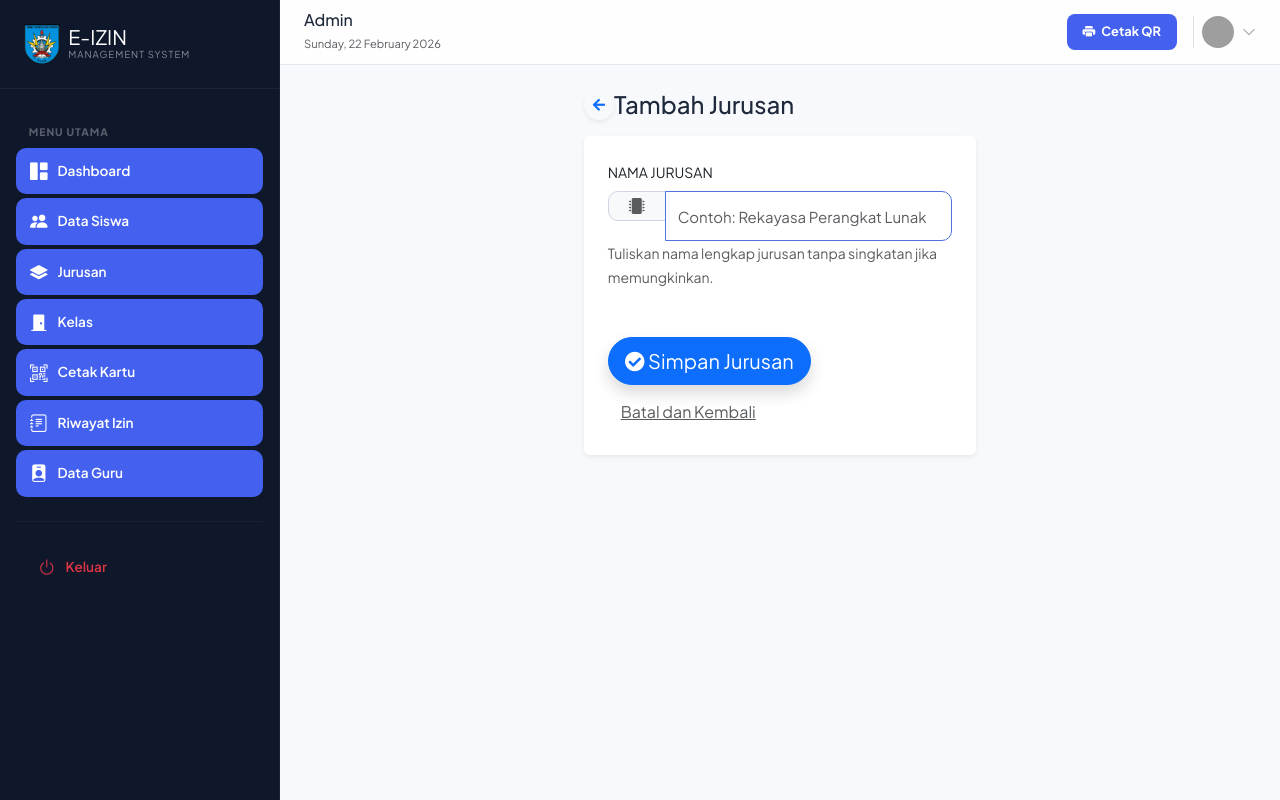
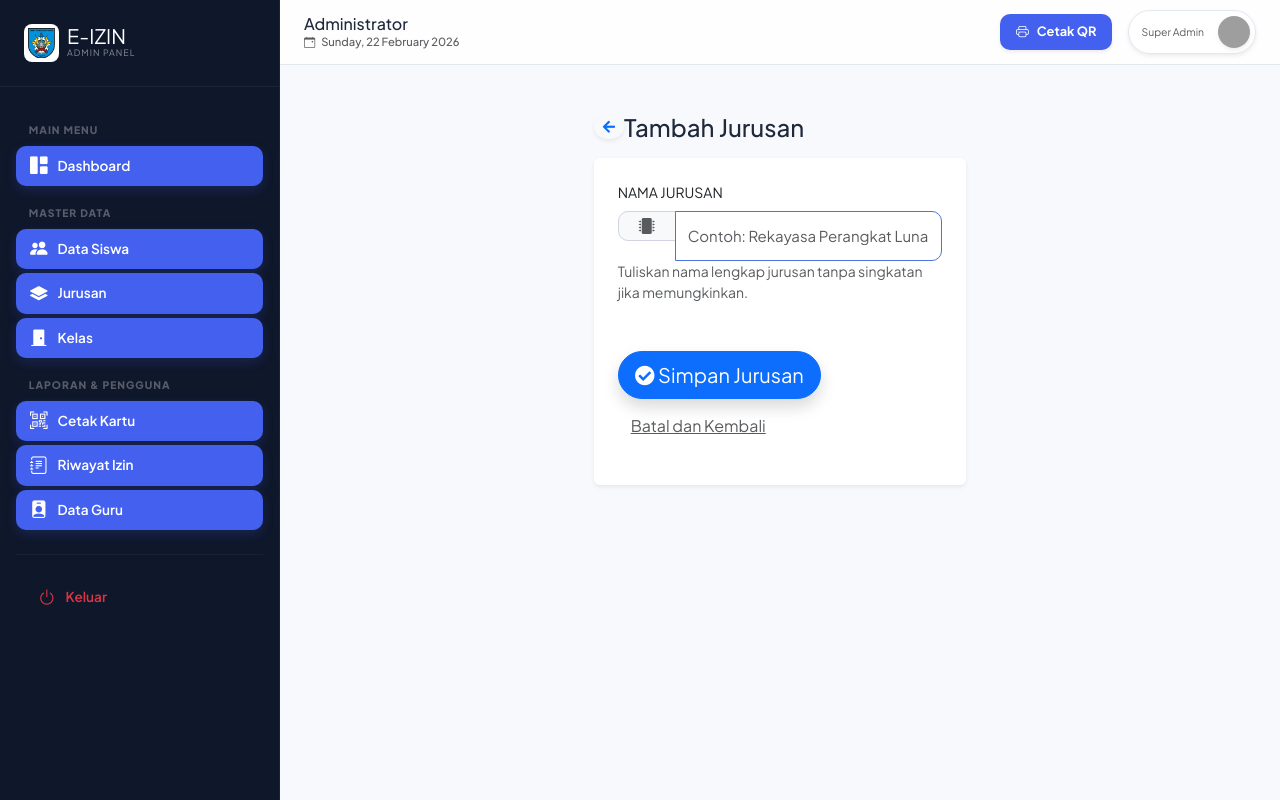
Before and after one commit to reyhan74/ci4izin, a CodeIgniter 4 app: the page made by app/Views/admin/jurusan/create.php in a window 1280 px wide. Run offline with PHP 8.4 and a stand-in for CodeIgniter, Linux system fonts and the light colour scheme; the template is opened without the code that fills it, so the values that code supplies are empty; some libraries are stand-ins or nearby versions; grey boxes are pictures that could not be loaded.

Commit message:
Refactor admin layout and styles for clarity
Updated layout styles and improved sidebar and header elements for better user experience.

```diff
--- a/app/Views/layout/admin.php
+++ b/app/Views/layout/admin.php
@@ -1,4 +1,4 @@
-<!DOCTYPE html>
+
 <html lang="id">
 <head>
     <meta charset="UTF-8">
@@ -27,7 +27,7 @@
             color: #1e293b;
         }
 
-        /* --- SIDEBAR GLASSMORPHISM --- */
+        /* --- SIDEBAR --- */
         .sidebar {
             width: var(--sidebar-width);
             height: 100vh;
@@ -47,14 +47,6 @@
             align-items: center;
             text-decoration: none;
             border-bottom: 1px solid rgba(255,255,255,0.05);
-        }
-
-        .brand-icon {
-            background: var(--accent);
-            width: 38px; height: 38px;
-            display: flex; align-items: center; justify-content: center;
-            border-radius: 10px; margin-right: 12px;
-            color: white;
         }
 
         .nav-custom { padding: 1rem; flex-grow: 1; overflow-y: auto; }
@@ -79,9 +71,9 @@
 
         .nav-custom a i { margin-right: 10px; font-size: 1.1rem; }
         .nav-custom a:hover { color: #fff; background: rgba(255,255,255,0.05); }
-        .nav-custom a.active { background: var(--accent) !important; color: #fff !important; }
+        .nav-custom a.active { background: var(--accent) !important; color: #fff !important; box-shadow: 0 4px 12px rgba(67, 97, 238, 0.2); }
 
-        /* --- MAIN CONTENT & NAVBAR --- */
+        /* --- TOPBAR --- */
         main {
             margin-left: var(--sidebar-width);
             width: calc(100% - var(--sidebar-width));
@@ -99,33 +91,39 @@
             height: 65px;
         }
 
-        .qr-download-btn {
+        .btn-header-action {
             background: var(--accent);
             color: white; padding: 8px 16px;
-            border-radius: 8px; font-size: 0.8rem; font-weight: 700;
-            text-decoration: none; display: flex; align-items: center; gap: 6px;
+            border-radius: 10px; font-size: 0.8rem; font-weight: 700;
+            text-decoration: none; display: flex; align-items: center; gap: 8px;
+            transition: 0.3s; border: none;
         }
+        .btn-header-action:hover { background: #3751d7; color: white; transform: translateY(-1px); }
 
-        /* --- MOBILE TRANSPARENT STYLE --- */
+        /* --- MOBILE OPTIMIZATION --- */
         @media (max-width: 991.98px) {
             .sidebar {
                 transform: translateX(-100%);
-                /* Efek Transparan Glassmorphism di Mobile */
-                background: rgba(15, 23, 42, 0.8) !important;
-                backdrop-filter: blur(15px);
-                -webkit-backdrop-filter: blur(15px);
+                background: var(--sidebar-dark) !important;
             }
             .sidebar.active { transform: translateX(0); }
             main { margin-left: 0; width: 100%; }
-
             .sidebar-overlay {
                 display: none; position: fixed; inset: 0;
-                background: rgba(0,0,0,0.3); backdrop-filter: blur(4px); z-index: 1040;
+                background: rgba(0,0,0,0.4); backdrop-filter: blur(4px); z-index: 1040;
             }
             .sidebar-overlay.active { display: block; }
         }
 
-        .modal-content { border-radius: 20px; border: none; }
+        .user-pill {
+            background: #fff;
+            border: 1px solid #e2e8f0;
+            padding: 5px 5px 5px 12px;
+            border-radius: 30px;
+            display: flex; align-items: center;
+            gap: 10px; transition: 0.3s;
+        }
+        .user-pill:hover { background: #f1f5f9; }
     </style>
 </head>
 <body>
@@ -134,24 +132,23 @@
     <div class="sidebar-overlay" id="sidebarOverlay"></div>
 
     <aside class="sidebar">
-        <a href="<?= site_url('admin/dashboard') ?>" class="sidebar-brand">
-    <div class="brand-logo-container me-2">
-        <img src="<?= base_url('/img/logo.png') ?>" alt="Logo" class="img-fluid" style="height: 40px; width: auto;">
-    </div>
-
-    <div class="d-flex flex-column">
-        <span class="text-white lh-1 fw-800 fs-5">E-IZIN</span>
-        <span class="text-white-50 small" style="font-size: 0.6rem; letter-spacing: 1px;">MANAGEMENT SYSTEM</span>
-    </div>
-</a>
+        <a href="<?= site_url('admin/dashboard') ?>" class="sidebar-brand text-decoration-none">
+            <div class="brand-logo-container me-2 text-center bg-white rounded-3 p-1">
+                <img src="<?= base_url('/img/logo.png') ?>" alt="Logo" class="img-fluid" style="height: 30px; width: auto;">
+            </div>
+            <div class="d-flex flex-column">
+                <span class="text-white lh-1 fw-800 fs-5">E-IZIN</span>
+                <span class="text-white-50 small" style="font-size: 0.55rem; letter-spacing: 1px;">ADMIN PANEL</span>
+            </div>
+        </a>
 
         <nav class="nav-custom">
-            <div class="nav-label">Menu Utama</div>
+            <div class="nav-label">Main Menu</div>
             <a href="<?= site_url('admin/dashboard') ?>" class="<?= url_is('admin/dashboard*') ? 'active' : '' ?>">
                 <i class="bi bi-grid-1x2-fill"></i> Dashboard
             </a>
 
-
+            <div class="nav-label">Master Data</div>
             <a href="<?= site_url('admin/siswa') ?>" class="<?= url_is('admin/siswa*') ? 'active' : '' ?>">
                 <i class="bi bi-people-fill"></i> Data Siswa
             </a>
@@ -162,7 +159,7 @@
                 <i class="bi bi-door-closed-fill"></i> Kelas
             </a>
 
-
+            <div class="nav-label">Laporan & Pengguna</div>
             <a href="<?= site_url('admin/qr-siswa') ?>" class="<?= url_is('admin/qr-siswa*') ? 'active' : '' ?>">
                 <i class="bi bi-qr-code-scan"></i> Cetak Kartu
             </a>
@@ -188,23 +185,30 @@
                     <i class="bi bi-list fs-4"></i>
                 </button>
                 <div class="d-none d-md-block">
-                    <h6 class="fw-800 mb-0"><?= $title ?? 'Admin' ?></h6>
-                    <small class="text-muted" style="font-size: 0.7rem;"><?= date('l, d F Y') ?></small>
+                    <h6 class="fw-800 mb-0"><?= $title ?? 'Administrator' ?></h6>
+                    <small class="text-muted" style="font-size: 0.7rem; font-weight: 500;">
+                        <i class="bi bi-calendar-event me-1"></i> <?= date('l, d F Y') ?>
+                    </small>
                 </div>
             </div>
 
-            <div class="d-flex align-items-center gap-2">
-                <a href="<?= site_url('admin/qr-siswa/') ?>" class="qr-download-btn d-none d-sm-flex">
-                    <i class="bi bi-printer-fill"></i> Cetak QR
+            <div class="d-flex align-items-center gap-3">
+                <a href="<?= site_url('admin/qr-siswa') ?>" class="btn-header-action d-none d-sm-flex shadow-sm">
+                    <i class="bi bi-printer"></i> Cetak QR
                 </a>
-                <div class="ms-2 ps-2 border-start d-flex align-items-center gap-2" style="cursor:pointer" data-bs-toggle="modal" data-bs-target="#settingsModal">
-                    <img src="https://ui-avatars.com/api/?name=Admin&background=4361ee&color=fff&bold=true" class="rounded-circle" width="32" height="32">
-                    <i class="bi bi-chevron-down small opacity-50 d-none d-lg-block"></i>
+
+                <div class="user-pill shadow-sm" style="cursor:pointer" data-bs-toggle="modal" data-bs-target="#settingsModal">
+                    <div class="d-none d-lg-block text-end me-1">
+                        <div class="fw-800 mb-0 lh-1" style="font-size: 0.75rem;"><?= session()->get('nama') ?></div>
+                        <small class="text-muted" style="font-size: 0.65rem;">Super Admin</small>
+                    </div>
+                    <img src="https://ui-avatars.com/api/?name=<?= urlencode(session()->get('nama')) ?>&background=4361ee&color=fff&bold=true"
+                         class="rounded-circle shadow-sm" width="32" height="32">
                 </div>
             </div>
         </header>
 
-        <div class="content animate__animated animate__fadeIn">
+        <div class="content p-3 p-lg-4 animate__animated animate__fadeIn">
             <?= $this->renderSection('content') ?>
         </div>
     </main>
@@ -212,18 +216,18 @@
 
 <div class="modal fade" id="settingsModal" tabindex="-1" aria-hidden="true">
     <div class="modal-dialog modal-dialog-centered">
-        <div class="modal-content shadow-lg">
+        <div class="modal-content shadow-lg border-0">
             <div class="modal-header border-0 p-4 pb-0">
-                <h5 class="fw-800 mb-0">Pengaturan Akun</h5>
+                <h5 class="fw-800 mb-0">Manajemen Akun</h5>
                 <button type="button" class="btn-close shadow-none" data-bs-dismiss="modal"></button>
             </div>
             <div class="modal-body p-4">
                 <ul class="nav nav-pills mb-4 bg-light p-1 rounded-3 d-flex" role="tablist">
                     <li class="nav-item flex-fill">
-                        <button class="nav-link active w-100 py-2" data-bs-toggle="pill" data-bs-target="#pills-profile">Profil</button>
+                        <button class="nav-link active w-100 py-2 fw-bold" data-bs-toggle="pill" data-bs-target="#pills-profile">Profil</button>
                     </li>
                     <li class="nav-item flex-fill">
-                        <button class="nav-link w-100 py-2" data-bs-toggle="pill" data-bs-target="#pills-security">Keamanan</button>
+                        <button class="nav-link w-100 py-2 fw-bold" data-bs-toggle="pill" data-bs-target="#pills-security">Keamanan</button>
                     </li>
                 </ul>
                 <div class="tab-content">
@@ -231,14 +235,14 @@
                         <form action="<?= base_url('admin/settings/profile') ?>" method="post">
                             <?= csrf_field() ?>
                             <div class="mb-3">
-                                <label class="small fw-bold mb-1">Nama Lengkap</label>
-                                <input type="text" name="nama" class="form-control bg-light border-0 py-2" value="<?= session()->get('nama') ?>" required>
+                                <label class="small fw-bold mb-1">Nama Admin</label>
+                                <input type="text" name="nama" class="form-control bg-light border-0 py-2 rounded-3" value="<?= session()->get('nama') ?>" required>
                             </div>
                             <div class="mb-4">
                                 <label class="small fw-bold mb-1">Email</label>
-                                <input type="email" name="email" class="form-control bg-light border-0 py-2" value="<?= session()->get('email') ?>" required>
+                                <input type="email" name="email" class="form-control bg-light border-0 py-2 rounded-3" value="<?= session()->get('email') ?>" required>
                             </div>
-                            <button type="submit" class="btn btn-primary w-100 py-2 fw-bold">Simpan</button>
+                            <button type="submit" class="btn btn-primary w-100 py-2 fw-bold rounded-3">Simpan Perubahan</button>
                         </form>
                     </div>
                     <div class="tab-pane fade" id="pills-security">
@@ -246,14 +250,14 @@
                             <?= csrf_field() ?>
                             <div class="mb-3">
                                 <label class="small fw-bold mb-1">Password Baru</label>
-                                <input type="password" name="password" class="form-control bg-light border-0 py-2" id="newPass" required minlength="6">
+                                <input type="password" name="password" class="form-control bg-light border-0 py-2 rounded-3" id="newPass" required minlength="6">
                             </div>
                             <div class="mb-3">
                                 <label class="small fw-bold mb-1">Konfirmasi Password</label>
-                                <input type="password" class="form-control bg-light border-0 py-2" id="confirmPass" required>
+                                <input type="password" class="form-control bg-light border-0 py-2 rounded-3" id="confirmPass" required>
                             </div>
                             <div id="passMsg" class="small fw-bold mb-3 d-none"></div>
-                            <button type="submit" id="btnUpdatePass" class="btn btn-danger w-100 py-2 fw-bold" disabled>Update Password</button>
+                            <button type="submit" id="btnUpdatePass" class="btn btn-danger w-100 py-2 fw-bold rounded-3" disabled>Update Password</button>
                         </form>
                     </div>
                 </div>
@@ -264,6 +268,7 @@
 
 <script src="https://cdn.jsdelivr.net/npm/bootstrap@5.3.2/dist/js/bootstrap.bundle.min.js"></script>
 <script>
+    // Sidebar logic
     const sidebar = document.querySelector('.sidebar');
     const overlay = document.getElementById('sidebarOverlay');
     const toggleBtn = document.getElementById('sidebarToggle');
@@ -276,6 +281,7 @@
     if(toggleBtn) toggleBtn.addEventListener('click', handleToggle);
     if(overlay) overlay.addEventListener('click', handleToggle);
 
+    // Password Match logic
     const newPass = document.getElementById('newPass');
     const confirmPass = document.getElementById('confirmPass');
     const passMsg = document.getElementById('passMsg');
@@ -285,11 +291,11 @@
         if (confirmPass.value.length > 0) {
             passMsg.classList.remove('d-none');
             if (newPass.value === confirmPass.value) {
-                passMsg.innerHTML = 'Password Cocok';
+                passMsg.innerHTML = '<i class="bi bi-check-circle-fill me-1"></i> Cocok';
                 passMsg.className = "small fw-bold mb-3 text-success";
                 btnPass.disabled = false;
             } else {
-                passMsg.innerHTML = 'Password Tidak Cocok';
+                passMsg.innerHTML = '<i class="bi bi-x-circle-fill me-1"></i> Tidak Cocok';
                 passMsg.className = "small fw-bold mb-3 text-danger";
                 btnPass.disabled = true;
             }
@@ -299,16 +305,20 @@
     newPass.addEventListener('keyup', validate);
     confirmPass.addEventListener('keyup', validate);
 
+    // Logout logic
     document.getElementById('logoutBtn').addEventListener('click', function() {
         Swal.fire({
-            title: 'Keluar?',
+            title: 'Keluar dari Sistem?',
+            text: "Anda perlu login kembali untuk mengelola data.",
             icon: 'warning',
             showCancelButton: true,
             confirmButtonColor: '#4361ee',
+            cancelButtonColor: '#6c757d',
             confirmButtonText: 'Ya, Keluar'
         }).then((result) => { if (result.isConfirmed) window.location.href = "<?= site_url('logout') ?>"; });
     });
 
+    // Alert Flashdata
     <?php if (session()->getFlashdata('success')) : ?>
         Swal.fire({ icon: 'success', title: 'Berhasil', text: '<?= session()->getFlashdata('success') ?>', timer: 2000, showConfirmButton: false });
     <?php endif; ?>
```
